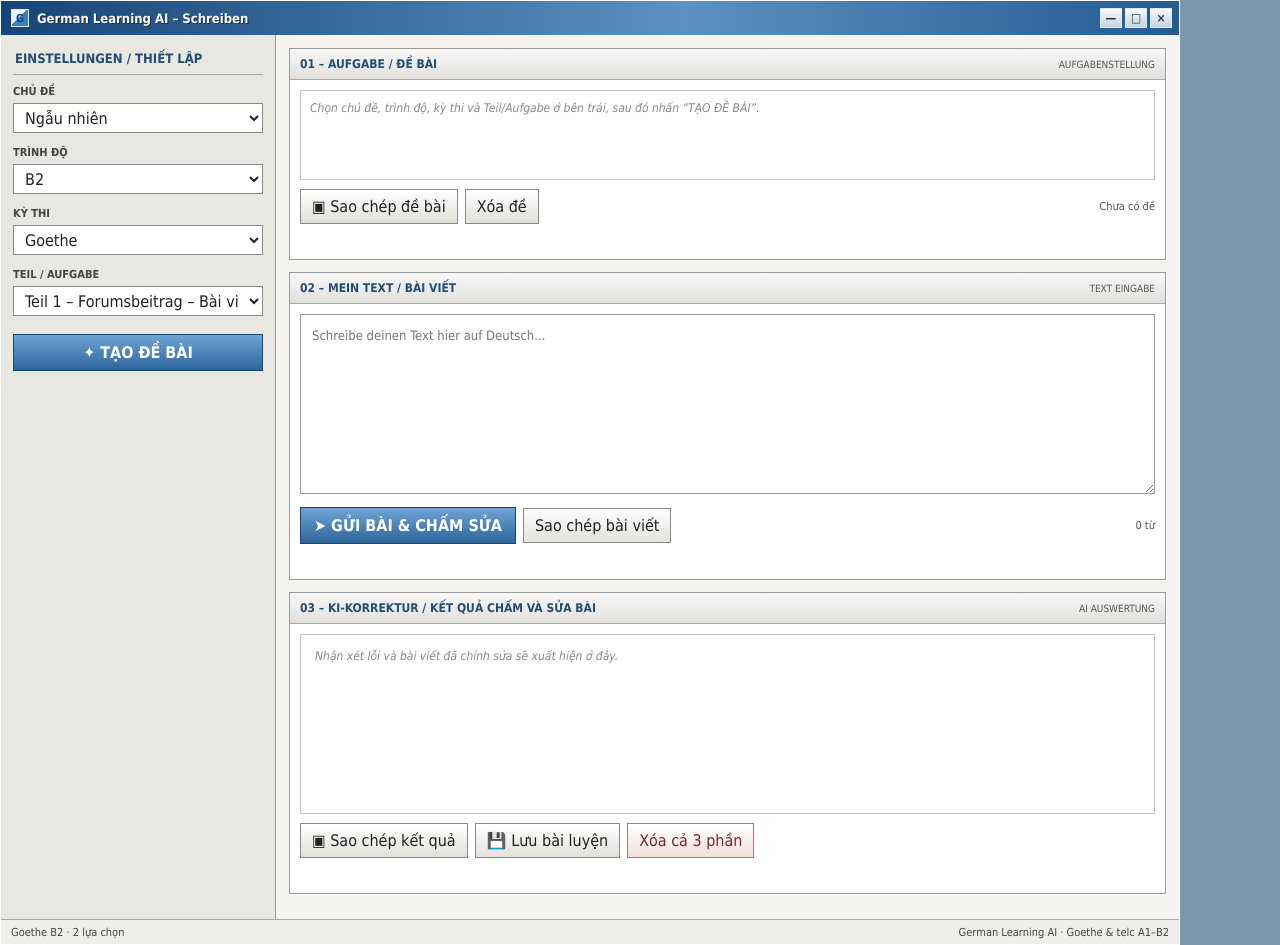
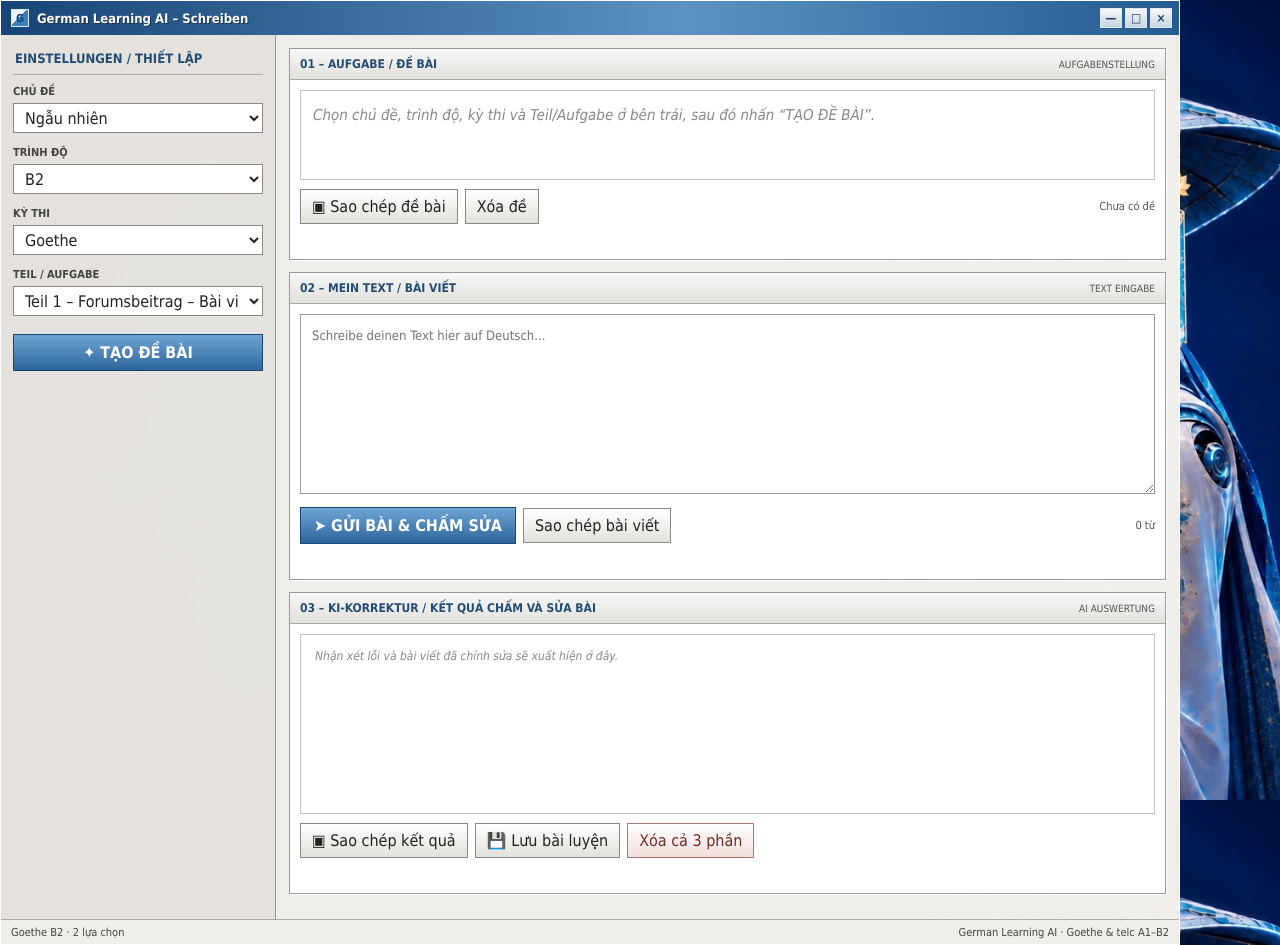
Before and after one commit to xvthanhduy/tiengduc, a plain HTML site: page B2/Schreiben/index.html in a window 1280 px wide. Drawn offline with Linux system fonts and the light colour scheme.

Commit message:
Enhance styles and layout in index.html
Updated styles for various elements and improved layout.

```diff
--- a/B2/Schreiben/index.html
+++ b/B2/Schreiben/index.html
@@ -1,4 +1,3 @@
-
 <!DOCTYPE html>
 <html lang="vi">
 <head>
@@ -13,11 +12,11 @@
   --soft:#e7edf4;--muted:#555;--green:#dff0df;--red:#f8e1df;
 }
 *{box-sizing:border-box}
-html,body{margin:0;width:100%;min-height:100%;font-family:Tahoma,Arial,sans-serif;color:var(--ink);background:#7c96ad}
+html,body{margin:0;width:100%;min-height:100%;font-family:Tahoma,Arial,sans-serif;color:var(--ink);background:#7c96ad url("../../11.jpg") center center / cover fixed no-repeat}
 body{min-height:100vh}
 button,select,textarea{font:inherit}
 button{cursor:pointer}
-.app{min-height:100vh;width:min(1180px,100%);margin:0 auto 0 0;background:var(--window);display:flex;flex-direction:column;border:1px solid #fff}
+.app{min-height:100vh;width:min(1180px,100%);margin:0 auto 0 0;background:rgba(212,208,200,.90);display:flex;flex-direction:column;border:1px solid #fff}
 .titlebar{height:34px;flex:none;display:flex;align-items:center;justify-content:space-between;padding:0 7px 0 10px;color:white;font-weight:bold;font-size:13px;background:linear-gradient(90deg,#174477,#5c91c2 58%,#245b91);text-shadow:1px 1px #17324d}
 .title-left{display:flex;align-items:center;gap:8px}
 .app-icon{width:18px;height:18px;border:1px solid #dbe8f4;background:linear-gradient(135deg,#eaf5ff 0 45%,#3981bd 46%);display:grid;place-items:center;color:#16436c;text-shadow:none;font-size:11px}
@@ -25,7 +24,7 @@ button{cursor:pointer}
 .window-controls span{width:22px;height:20px;display:grid;place-items:center;border:1px solid #dce7f1;background:linear-gradient(#f8f8f8,#c7d5e3);color:#173d61;text-shadow:none;font-size:12px}
 .statusbar{height:25px;flex:none;display:flex;align-items:center;justify-content:space-between;padding:0 10px;border-top:1px solid #aaa;background:#efeee9;font-size:11px;color:#444}
 .workspace{flex:1;display:grid;grid-template-columns:275px minmax(0,1fr);min-height:0}
-.sidebar{background:#e9e7e1;border-right:1px solid #999;padding:12px;overflow:auto}
+.sidebar{background:rgba(233,231,225,.90);border-right:1px solid #999;padding:12px;overflow:auto}
 .side-heading{font-size:13px;font-weight:bold;color:#244d73;border-bottom:1px solid #aaa;padding:4px 2px 8px;margin-bottom:10px}
 .group{margin-bottom:13px}
 .group label{display:block;font-size:11px;font-weight:bold;color:#444;margin:0 0 5px}
@@ -37,19 +36,20 @@ select{width:100%;height:30px;border:1px solid #888;background:#fff;padding:3px
 .secondary:hover{background:#fff}
 .danger{background:linear-gradient(#fff,#f2dfdc);border:1px solid #aa7771;color:#702c25;padding:7px 11px}
 button:disabled{opacity:.55;cursor:wait}
-.main{padding:13px;overflow:auto;min-width:0;background:#f5f4f0}
+.main{padding:13px;overflow:auto;min-width:0;background:rgba(245,244,240,.88)}
 .section{border:1px solid #999;background:#fff;margin-bottom:12px;box-shadow:1px 1px 0 #fff}
 .section-head{height:31px;display:flex;align-items:center;justify-content:space-between;padding:0 10px;background:linear-gradient(#f8f8f8,#e1e0dc);border-bottom:1px solid #aaa}
 .section-head strong{font-size:12px;color:#244d73}
 .section-head small{font-size:10px;color:#555}
 .section-body{padding:10px}
-.task-display{min-height:90px;max-height:220px;overflow:auto;white-space:pre-wrap;line-height:1.48;font-size:12px;background:#fff;border:1px solid #c3c3c3;padding:9px;color:#222;user-select:text}
+.task-display{min-height:90px;max-height:220px;overflow:auto;white-space:pre-wrap;line-height:1.6;font-size:15px;background:#fff;border:1px solid #c3c3c3;padding:12px;color:#222;user-select:text}
 .placeholder{color:#888;font-style:italic}
 textarea{width:100%;resize:vertical;border:1px solid #999;border-radius:0;background:#fff;padding:11px;line-height:1.6;font-size:13px;color:#222;outline:none}
 textarea:focus,select:focus{border-color:#3978af;box-shadow:0 0 0 1px #9bbbd9}
 #answer{min-height:180px}
 .result{min-height:180px;max-height:620px;overflow:auto;padding:11px;background:#fff;border:1px solid #c3c3c3;font-size:12px;line-height:1.52;white-space:pre-wrap;overflow-wrap:anywhere}
 .result.empty{color:#888;font-style:italic}
+
 .score-panel{border:1px solid #9aa9b8;background:#f7f9fb;margin:0;padding:9px;overflow-x:auto;min-width:0}
 .score-panel h3{margin:0 0 8px;font-size:13px;color:#244d73}
 .score-table{width:100%;border-collapse:collapse;font-size:12px;background:#fff}
@@ -63,6 +63,7 @@ textarea:focus,select:focus{border-color:#3978af;box-shadow:0 0 0 1px #9bbbd9}
 .correction-content{min-width:0}
 .correction-content .result{margin:0;padding:12px 14px;line-height:1.65;font-size:12px;white-space:pre-wrap;overflow-wrap:anywhere}
 .score-panel h3{font-size:12px}
+
 .action-row{display:flex;gap:7px;flex-wrap:wrap;align-items:center;margin-top:9px}
 .counter{margin-left:auto;font-size:11px;color:#555}
 .status{min-height:18px;font-size:11px;color:#245b91;margin-top:7px}
@@ -128,6 +129,7 @@ textarea:focus,select:focus{border-color:#3978af;box-shadow:0 0 0 1px #9bbbd9}
       </div>
 
       <button class="primary" id="generateButton" style="width:100%;margin-top:5px">✦ TẠO ĐỀ BÀI</button>
+
     </aside>
 
     <main class="main">
@@ -137,6 +139,7 @@ textarea:focus,select:focus{border-color:#3978af;box-shadow:0 0 0 1px #9bbbd9}
           <small>AUFGABENSTELLUNG</small>
         </div>
         <div class="section-body">
+
           <div id="taskDisplay" class="task-display"><span class="placeholder">Chọn chủ đề, trình độ, kỳ thi và Teil/Aufgabe ở bên trái, sau đó nhấn “TẠO ĐỀ BÀI”.</span></div>
           <div class="action-row">
             <button class="secondary" id="copyTaskButton">▣ Sao chép đề bài</button>
```
